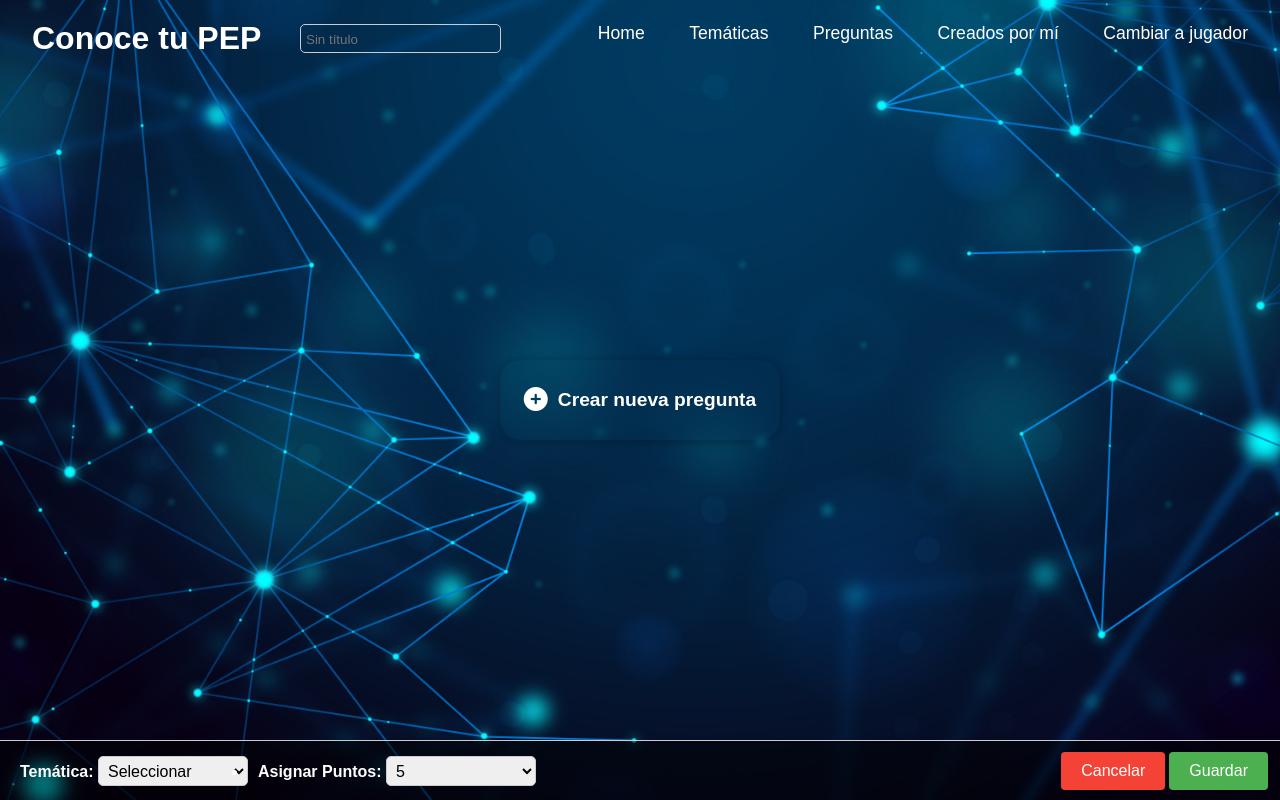
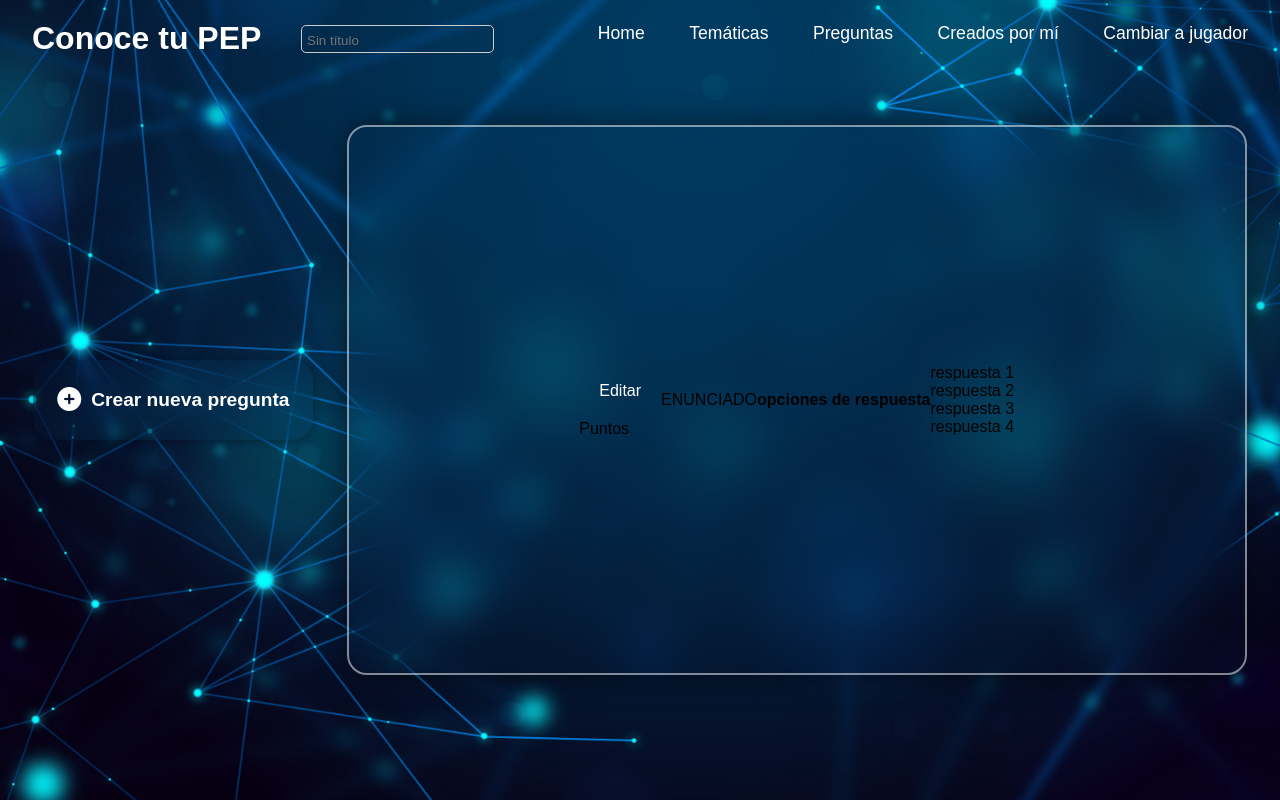
Before and after one commit to MartinCantillo/Juego-Pep, a Flask app: page /crearpreguntas in a window 1280 px wide. Run offline with Flask 3, Linux system fonts and the light colour scheme; data that the repository does not hold is empty.

Commit message:
pantalla preguntas nuevo

```diff
--- a/config/static/css/crearpreguntas.css
+++ b/config/static/css/crearpreguntas.css
@@ -1,22 +1,24 @@
 body {
     display: flex;
+    justify-content: space-evenly;
     align-items: center;
-    justify-content: space-evenly;
+    min-height: 100vh;
 }
 
 .navbar {
     position: absolute;
-    top: 30px;
+    top: 22px;
     left: 300px;
 }
 
 .navbar-navTittle {
-    width: 150px;
+    width: 200px;
     height: 30px;
     border-radius: 5px;
     border: 1px solid #ccc;
     padding: 5px;
     font-size: 1rem;
+    display: none;
 }
 
 .navbar-navTittle input {
@@ -92,7 +94,6 @@ body {
     border-radius: 20px;
     backdrop-filter: blur(20px);
     box-shadow: 0 0px 30px rgba(0, 0, 0, .5);
-    /*transform: scale(0.876563) translateX(0px);*/
     display: flex;
     flex-direction: column;
     justify-content: center;
@@ -103,6 +104,7 @@ body {
 
 .contenedor.open {
     display: block;
+    transform: scaleX(1);
 }
 
 .contenedor .contenedor-interior {
@@ -254,6 +256,7 @@ body {
     display: flex;
     align-items: center;
     justify-content: space-between;
+    display: none;
 }
 
 .footer-nav {
@@ -261,6 +264,10 @@ body {
     align-items: center;
     justify-content: space-between;
     color: #fff;
+}
+
+li {
+    list-style: none;
 }
 
 .footer-item-label {
@@ -311,8 +318,7 @@ body {
     background-color: #4CAF50;
 }
 
-@media (max-width:1080px) {
-
+@media (max-width:580px) {
     .contenedor,
     .contenedor.open {
         display: none;
--- a/config/static/css/layout.css
+++ b/config/static/css/layout.css
@@ -27,7 +27,7 @@ header {
     left: 0;
     width: 100%;
     padding: 0 2rem;
-    display:flex;
+    display: flex;
     justify-content: space-between;
     align-items: center;
     z-index: 99;
@@ -37,6 +37,28 @@ header {
     font-size: 2em;
     color: #fff;
     user-select: none;
+}
+
+.navTittleGame {
+    width: 193px;
+    height: 28px;
+    position: absolute;
+    top: 24px;
+    left: 300px;
+    border-radius: 5px;
+    border: 1px solid #ccc;
+    margin: 1px;
+    padding: 5px;
+    font-size: 1rem;
+}
+
+.navTittleGame input {
+    width: 100%;
+    height: 100%;
+    border: none;
+    background: transparent;
+    outline: none;
+    color: #fff;
 }
 
 .navbar-layout a {
@@ -61,7 +83,7 @@ header {
     transition: transform .5s;
 }
 
-.navbar-layout a:hover::after{
+.navbar-layout a:hover::after {
     transform: scaleX(1);
 }
 
--- a/config/templates/crearpreguntas.html
+++ b/config/templates/crearpreguntas.html
@@ -1,8 +1,8 @@
 {% extends "layout.html" %} {% block body %}
 
-<header id="header-pregunta">
-  <nav class="navbar">
-    <span class="navbar-navTittle">
+<header >
+  <nav class="navbar" >
+    <span class="navbar-navTittle" id="header-pregunta">
       <input
         type="text"
         id="tituloP"
@@ -18,13 +18,35 @@
   </div>
   <h3>Crear nueva pregunta</h3>
 </div>
-<div class="contenedor">
+<div class="preguntas-creadas" id="preguntas-creadas">
+    <div class="content-pregunta">
+        <div class="head-content-pregunta">
+            <div class="btnEditar">
+                <button class="edit-button">Editar</button>
+            </div>
+            <div class="puntos">
+                <p>Puntos</p>
+            </div>
+        </div>
+        <div class="enunciado">
+            <p>ENUNCIADO</p>
+        </div>
+        <h4>opciones de respuesta</h4>
+        <div class="body-content-pregunta">
+            <li><div class="opcResp1"><p>respuesta 1</p></div></li>
+            <li><div class="opcResp2"><p>respuesta 2</p></div></li>
+            <li><div class="opcResp3"><p>respuesta 3</p></div></li>
+            <li><div class="opcResp4"><p>respuesta 4</p></div></li>
+        </div>
+    </div>
+</div>
+<div class="contenedor" id="contenedor">
   <div class="contenedor-interior">
     <div class="contenedor-pregunta">
       <div class="explicacion-pregunta">
         <div id="pregunta">
           <span class="tittle-pregunta" id="enunciado">
-            <p class="enunciado-pregunta" contenteditable="true" placeholder="Escribe aquí tu pregunta"></p>
+            <p class="enunciado-pregunta" contenteditable="true" placeholder="Escribe aquí tu pregunta..."></p>
            <!-- <input
               type="text"
               id="enunciado"
@@ -95,7 +117,7 @@
   </div>
 </div>
 
-<div class="footer">
+<div class="footer" id="footer">
   <ul class="footer-nav">
     <!-- Aquí se cargan las temáticas -->
     <li class="footer-item">
@@ -115,8 +137,8 @@
     </li>
   </ul>
   <div class="footer-buttons">
-    <button class="footer-button cancel-button">Cancelar</button>
-    <button class="footer-button save-button" href="/crearpreguntas" onclick="guardarRespuestas()">Guardar</button>
+    <button class="footer-button cancel-button" onclick = "CancelarPregunta()">Cancelar</button>
+    <button class="footer-button save-button" href="/crearpreguntas" onclick="guardarRespuestas(), CancelarPregunta()">Guardar</button>
 
   </div>
 </div>
@@ -135,4 +157,5 @@
   });
 </script>
 
+
 {% endblock %}
--- a/config/templates/layout.html
+++ b/config/templates/layout.html
@@ -18,6 +18,13 @@
 <body>
     <header>
         <h2 class="logo">Conoce tu PEP</h2>
+        <span class="navTittleGame" id="tituloJuego">
+            <input
+              type="text"
+              class="nav-item-input1"
+              placeholder="Sin título"
+            />
+        </span>
         <nav class="navbar-layout">
             <a href="/admin">Home</a>
             <a href="/creartematicas">Temáticas</a>
@@ -39,6 +46,11 @@
     {% block body %}
     {% endblock %}
     {% block scripts %}
+    <script>
+        document.addEventListener("DOMContentLoaded", function(event) {
+        CancelarPregunta();
+        });
+    </script>
     {% endblock %}
     <script src='/static/js/layout.js'></script>
     <script src='/static/js/admin.js'></script>
```
Also changed, not shown: config/static/js/crearpreguntas.js (+54 -1 lines), config/static/js/layout.js (line endings or trailing spaces).
